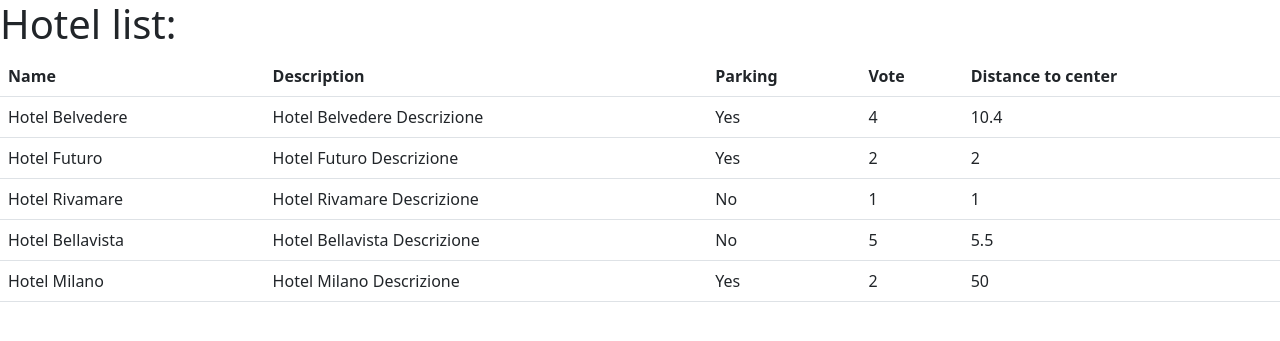
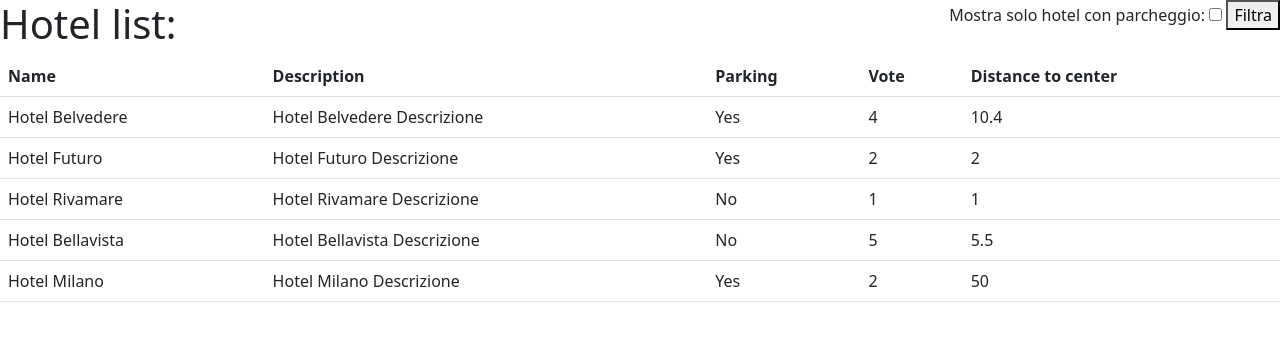
Before and after one commit to GabrieleMajocchi/php-hotel, a PHP site: page / in a window 1280 px wide. Shown: the top 341 px of the page. Run offline with PHP 8.4, Linux system fonts and the light colour scheme.

Commit message:
added filter to see only hotels with parking

```diff
--- a/index.php
+++ b/index.php
@@ -26,6 +26,12 @@
             'vote' => 2,
             'distance_to_center' => 50],
     ];
+
+    if (isset($_GET['filtroParcheggio']) && $_GET['filtroParcheggio'] == "1") {
+        $hotels = array_filter($hotels, function ($hotel) {
+            return $hotel['parking'] === true;
+        });
+    }
 ?>
 
 <!DOCTYPE html>
@@ -43,8 +49,16 @@
 
 </head>
 <body>
+    <header class="d-flex justify-content-between">
+        <h1>Hotel list:</h1>
 
-    <h1>Hotel list:</h1>
+        <form method="GET" action="">
+            <label for="filtroParcheggio">Mostra solo hotel con parcheggio:</label>
+            <input type="checkbox" name="filtroParcheggio" id="filtroParcheggio" value="1" <?php echo (isset($_GET['filtroParcheggio']) && $_GET['filtroParcheggio'] == "1") ? "checked" : ""; ?>>
+            <button type="submit">Filtra</button>
+        </form>
+    </header>
+
     <table class="table">
         <thead>
             <tr>
@@ -60,7 +74,7 @@
                 <tr>
                 <td><?php echo $hotel['name']?></td>
                 <td><?php echo $hotel['description']?></td>
-                <td><?php $parking = ($hotel['parking'] =='true') ? 'Yes' : 'No'; echo $parking?></td>
+                <td><?php echo $hotel['parking'] ? 'Yes' : 'No'?></td>
                 <td><?php echo $hotel['vote']?></td>
                 <td><?php echo $hotel['distance_to_center']?></td>
                 </tr>
```
